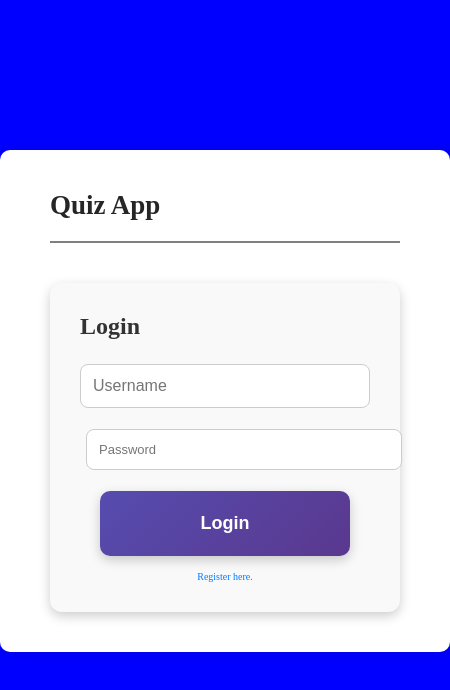
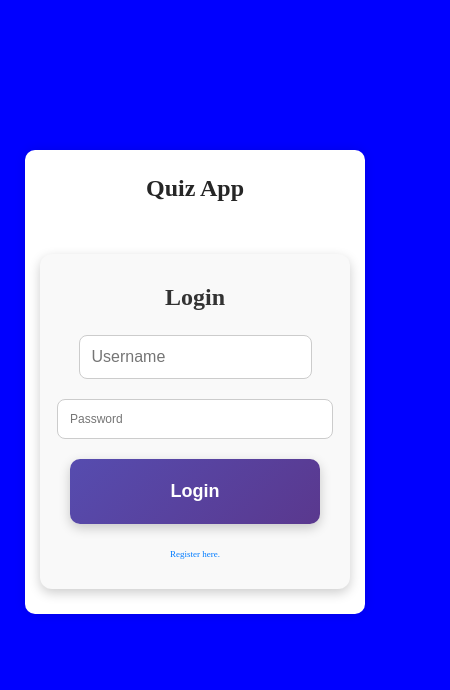
Before and after one commit to NikolinaDuv/Quiz, a React (Vite) app: page / in a window 390 px wide. Shown: the top 690 px of the page, 450 px wide, since content can reach past the window. Built offline with nearby package versions, Linux system fonts and the light colour scheme.

Commit message:
promjena1

```diff
--- a/src/Components/Quiz/Quiz.css
+++ b/src/Components/Quiz/Quiz.css
@@ -205,67 +205,75 @@
 }
 
 
-
 @media (max-width: 600px) {
-
-
   .container {
-    width: 350px;
-
-
+    width: 280px;
     background: white;
     color: #262626;
     display: flex;
     flex-direction: column;
-    gap: 20px;
+    gap: 15px;
     border-radius: 10px;
-    padding: 40px 50px;
-    box-shadow: 0 0 15px rgba(0, 0, 0, 0.1);
+    padding: 25px 30px;
+    box-shadow: 0 0 12px rgba(0, 0, 0, 0.1);
+
+    align-items: center;
+    text-align: center;
   }
 
-
-
   h1 {
-  font-size: 27px;
+    font-size: 24px;
   }
 
   h2 {
-  font-size: 12px;
+    font-size: 11px;
     line-height: 1.1;
   }
 
   ul li {
-  font-size: 8px;
-  padding: 3px;
+    font-size: 7px;
+    padding: 2px;
   }
 
+
   input[type="text"],
-input[type="password"],
+  input[type="password"] {
+    width: 100%;
+    font-size: 12px;
+    margin: 5px 0;
+  }
+
   button {
     width: 100%;
-  font-size: 13px;
-  margin: 6px;
+    font-size: 12px;
+    margin: 5px 0;
+  }
+
+
+  form {
+    display: flex;
+    flex-direction: column;
+    align-items: center;
   }
 
   .next-btn,
   .reset-btn,
   .logout-btn,
   .start-btn {
-  padding: 8px 13px;
+    padding: 7px 12px;
   }
 
   .auth-container p {
-  font-size: 10px;
+    font-size: 9px;
+    margin-top: 10px;
   }
 
   .index {
-  font-size: 10px;
+    font-size: 9px;
   }
 
   .logout-btn {
     position: static;
-  margin-top: 15px;
+    margin-top: 10px;
   }
-
-
 }
```
Lines whose indentation alone changed are shown as unchanged.
